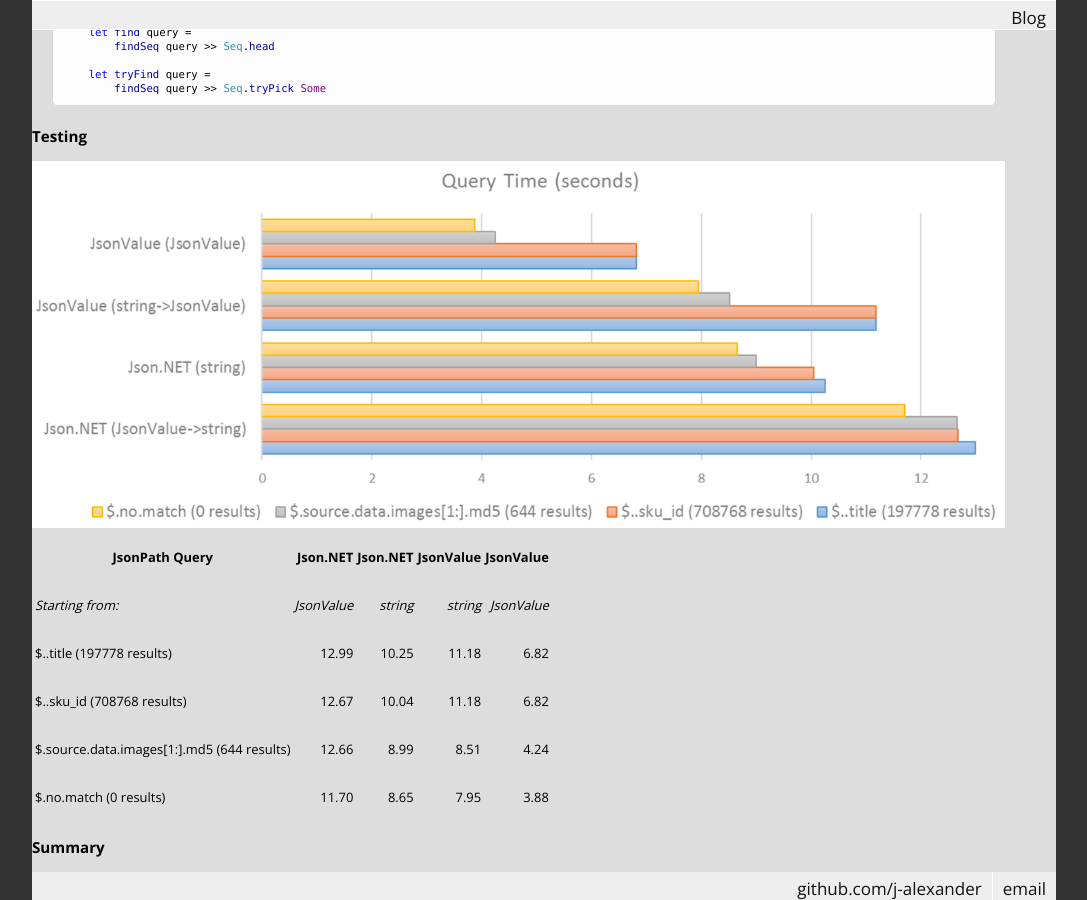
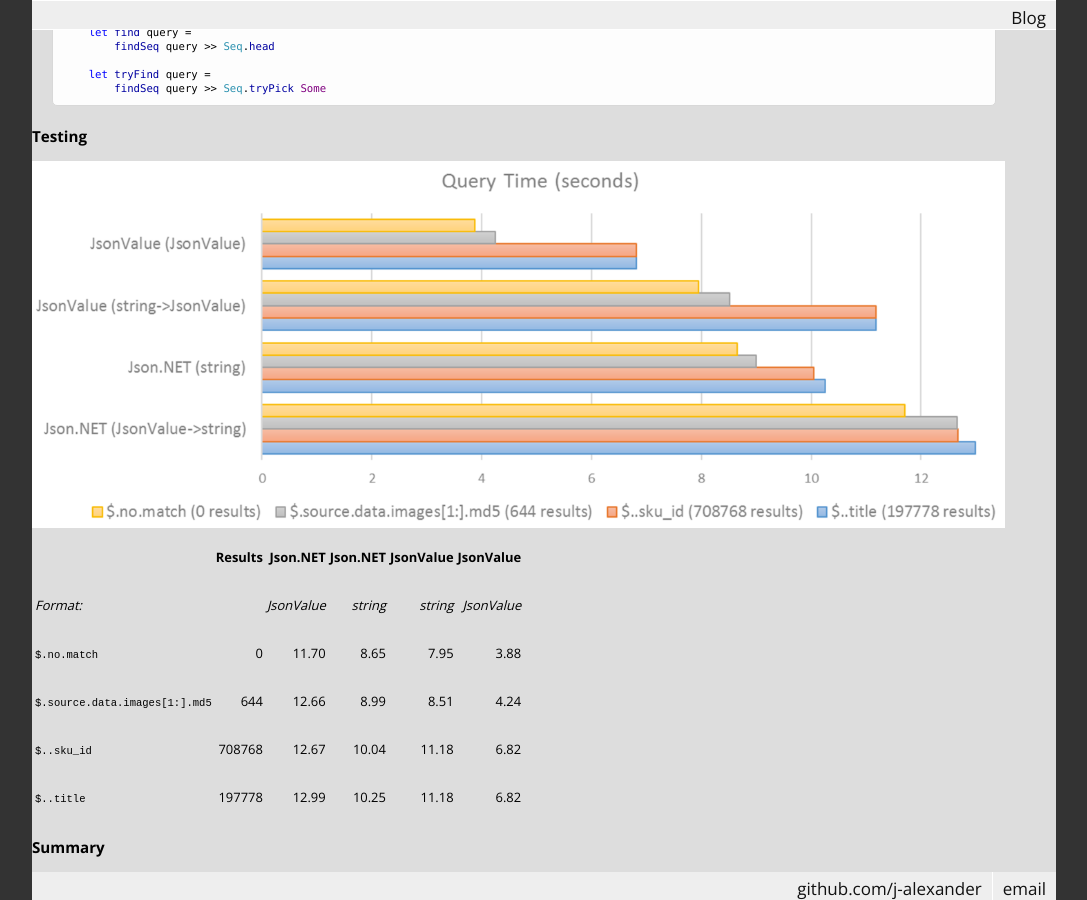
Before and after one commit to j-alexander/j-alexander.github.io, a Jekyll site: the page built from _posts/2016-12-15-jsonpath-queries-using-fsharpdata.html, in a window 1280 px wide and 900 px high, scrolled down 6077 px. Shown: the whole window, without its empty margins (96-1183 px from the left). Built offline with Jekyll 4.4.1, drawn with Linux system fonts in a browser that asks for light colours; some web fonts are replaced.

Commit message:
table refinement

```diff
--- a/_posts/2016-12-15-jsonpath-queries-using-fsharpdata.html
+++ b/_posts/2016-12-15-jsonpath-queries-using-fsharpdata.html
@@ -354,7 +354,8 @@ search, or optionally obtain the first match case:</p>
 <table>
 <thead>
 <tr class="header">
-<th><p>JsonPath Query</p></th>
+<th></th>
+<th align="right"><p>Results</p></th>
 <th align="right"><p>Json.NET</p></th>
 <th align="right"><p>Json.NET</p></th>
 <th align="right"><p>JsonValue</p></th>
@@ -363,39 +364,44 @@ search, or optionally obtain the first match case:</p>
 </thead>
 <tbody>
 <tr class="odd">
-<td><p><em>Starting from:</em></p></td>
+<td><p><em>Format:</em></p></td>
+<td align="right"></td>
 <td align="right"><p><em>JsonValue</em></p></td>
 <td align="right"><p><em>string</em></p></td>
 <td align="right"><p><em>string</em></p></td>
 <td align="right"><p><em>JsonValue</em></p></td>
 </tr>
 <tr class="even">
-<td><p>$..title (197778 results)</p></td>
-<td align="right"><p>12.99</p></td>
-<td align="right"><p>10.25</p></td>
-<td align="right"><p>11.18</p></td>
-<td align="right"><p>6.82</p></td>
+<td><p><code>$.no.match</code></p></td>
+<td align="right"><p>0</p></td>
+<td align="right"><p>11.70</p></td>
+<td align="right"><p>8.65</p></td>
+<td align="right"><p>7.95</p></td>
+<td align="right"><p>3.88</p></td>
 </tr>
 <tr class="odd">
-<td><p>$..sku_id (708768 results)</p></td>
+<td><p><code>$.source.data.images[1:].md5</code></p></td>
+<td align="right"><p>644</p></td>
+<td align="right"><p>12.66</p></td>
+<td align="right"><p>8.99</p></td>
+<td align="right"><p>8.51</p></td>
+<td align="right"><p>4.24</p></td>
+</tr>
+<tr class="even">
+<td><p><code>$..sku_id</code></p></td>
+<td align="right"><p>708768</p></td>
 <td align="right"><p>12.67</p></td>
 <td align="right"><p>10.04</p></td>
 <td align="right"><p>11.18</p></td>
 <td align="right"><p>6.82</p></td>
 </tr>
-<tr class="even">
-<td><p>$.source.data.images[1:].md5 (644 results)</p></td>
-<td align="right"><p>12.66</p></td>
-<td align="right"><p>8.99</p></td>
-<td align="right"><p>8.51</p></td>
-<td align="right"><p>4.24</p></td>
-</tr>
 <tr class="odd">
-<td><p>$.no.match (0 results)</p></td>
-<td align="right"><p>11.70</p></td>
-<td align="right"><p>8.65</p></td>
-<td align="right"><p>7.95</p></td>
-<td align="right"><p>3.88</p></td>
+<td><p><code>$..title</code></p></td>
+<td align="right"><p>197778</p></td>
+<td align="right"><p>12.99</p></td>
+<td align="right"><p>10.25</p></td>
+<td align="right"><p>11.18</p></td>
+<td align="right"><p>6.82</p></td>
 </tr>
 </tbody>
 </table>
```
Also changed, not shown: 1 other file.
